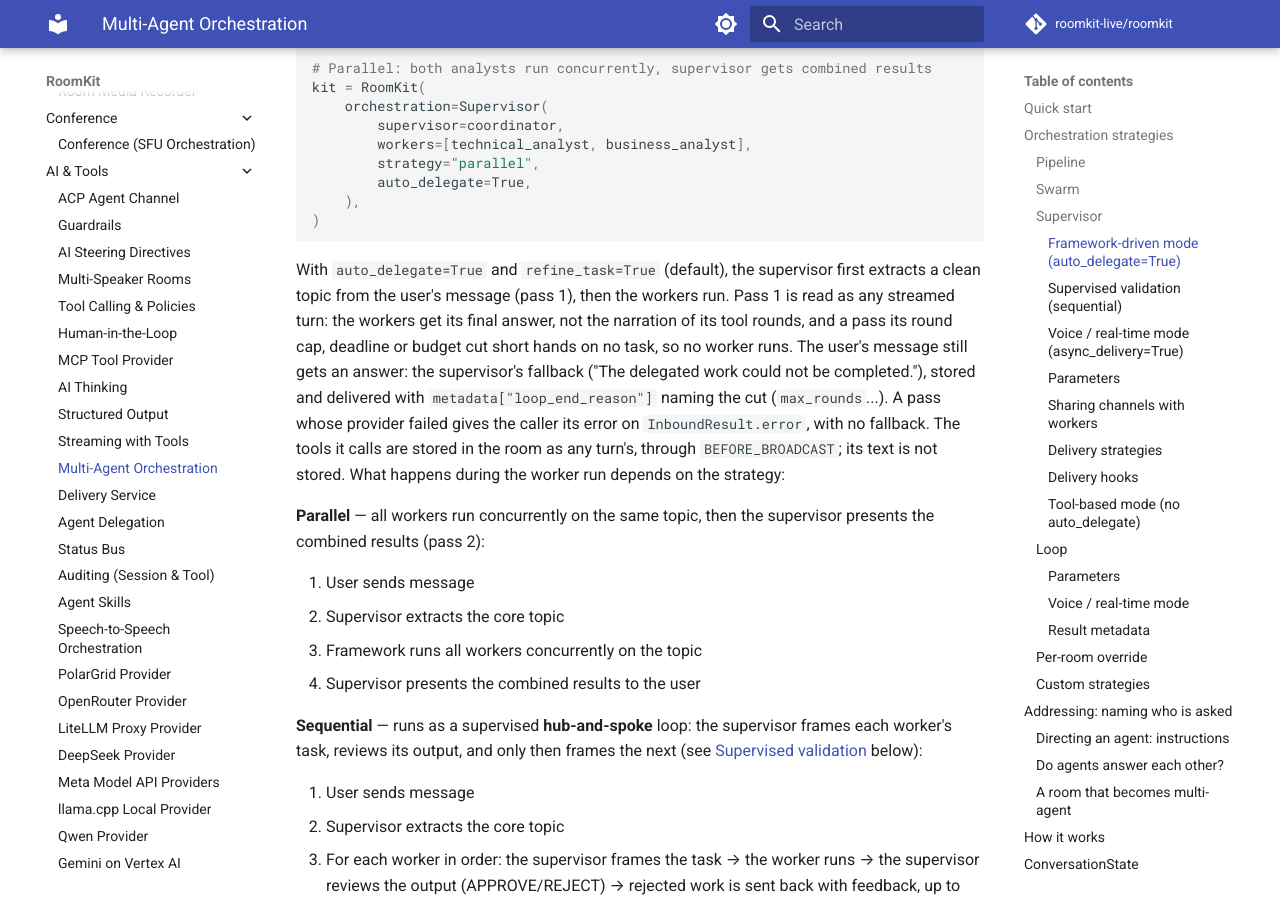
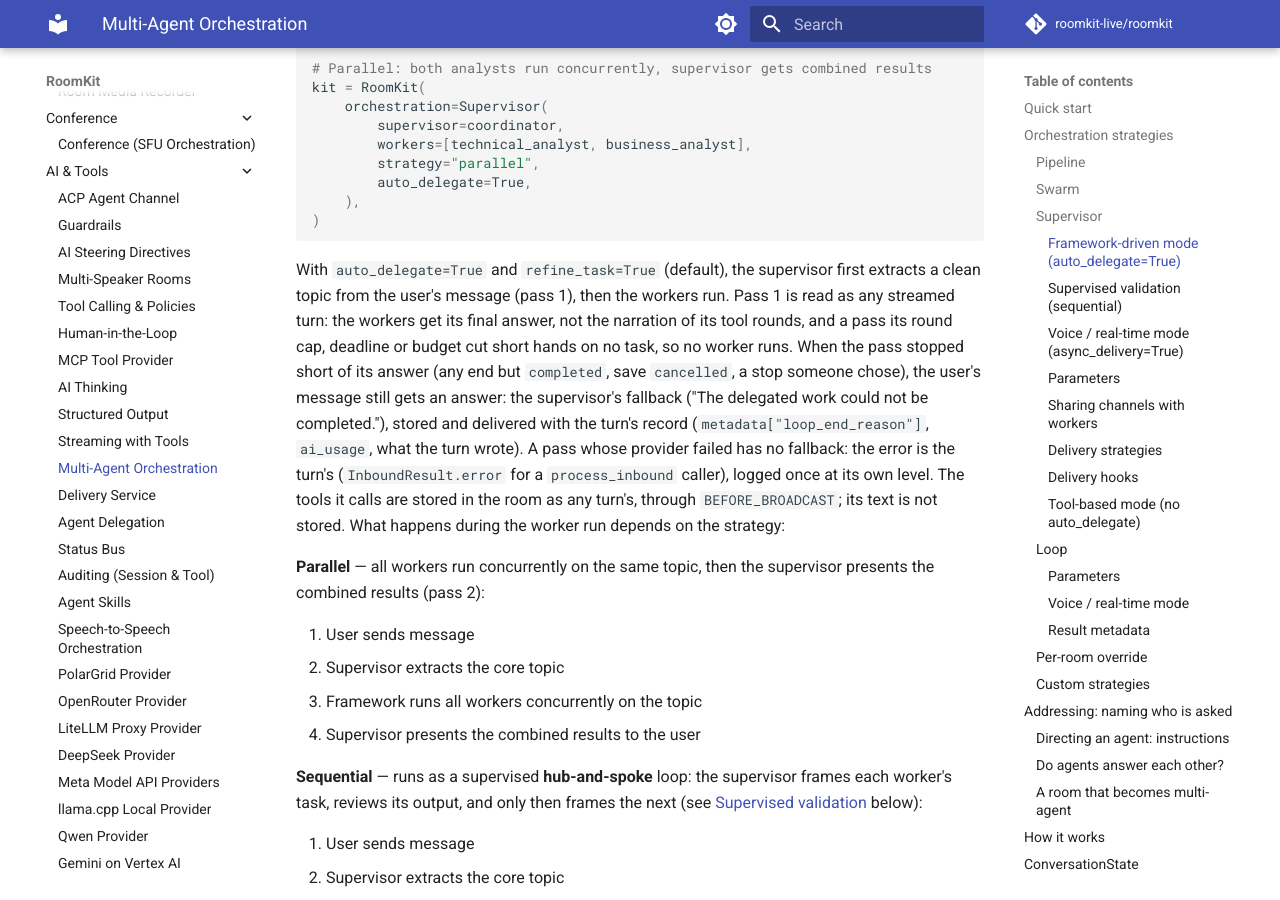
Before and after one commit to roomkit-live/roomkit-docs, an MkDocs documentation site: the page built from docs/guides/orchestration.md, in a window 1280 px wide and 900 px high, scrolled down 2315 px. Built offline with MkDocs 1.6.1 and Material for MkDocs 9.7.7, drawn with Linux system fonts in a browser that asks for light colours; comment, search, counter and statistics services are not loaded.

Commit message:
docs(orchestration): per review, which pass ends get the fallback and what it carries (RMK-436)

```diff
--- a/docs/guides/orchestration.md
+++ b/docs/guides/orchestration.md
@@ -101,13 +101,15 @@ With `auto_delegate=True` and `refine_task=True` (default), the supervisor first
 extracts a clean topic from the user's message (pass 1), then the workers run.
 Pass 1 is read as any streamed turn: the workers get its final answer, not the
 narration of its tool rounds, and a pass its round cap, deadline or budget cut
-short hands on no task, so no worker runs. The user's message still gets an
-answer: the supervisor's fallback ("The delegated work could not be
-completed."), stored and delivered with `metadata["loop_end_reason"]` naming
-the cut (`max_rounds`...). A pass whose provider failed gives the caller its
-error on `InboundResult.error`, with no fallback. The tools it calls are
-stored in the room as any turn's, through `BEFORE_BROADCAST`; its text is not
-stored.
+short hands on no task, so no worker runs. When the pass stopped short of
+its answer (any end but `completed`, save `cancelled`, a stop someone chose),
+the user's message still gets an answer: the supervisor's fallback ("The
+delegated work could not be completed."), stored and delivered with the
+turn's record (`metadata["loop_end_reason"]`, `ai_usage`, what the turn
+wrote). A pass whose provider failed has no fallback: the error is the
+turn's (`InboundResult.error` for a `process_inbound` caller), logged once at
+its own level. The tools it calls are stored in the room as any turn's,
+through `BEFORE_BROADCAST`; its text is not stored.
 What happens during the worker run depends on the strategy:
 
 **Parallel** — all workers run concurrently on the same topic, then the
```
